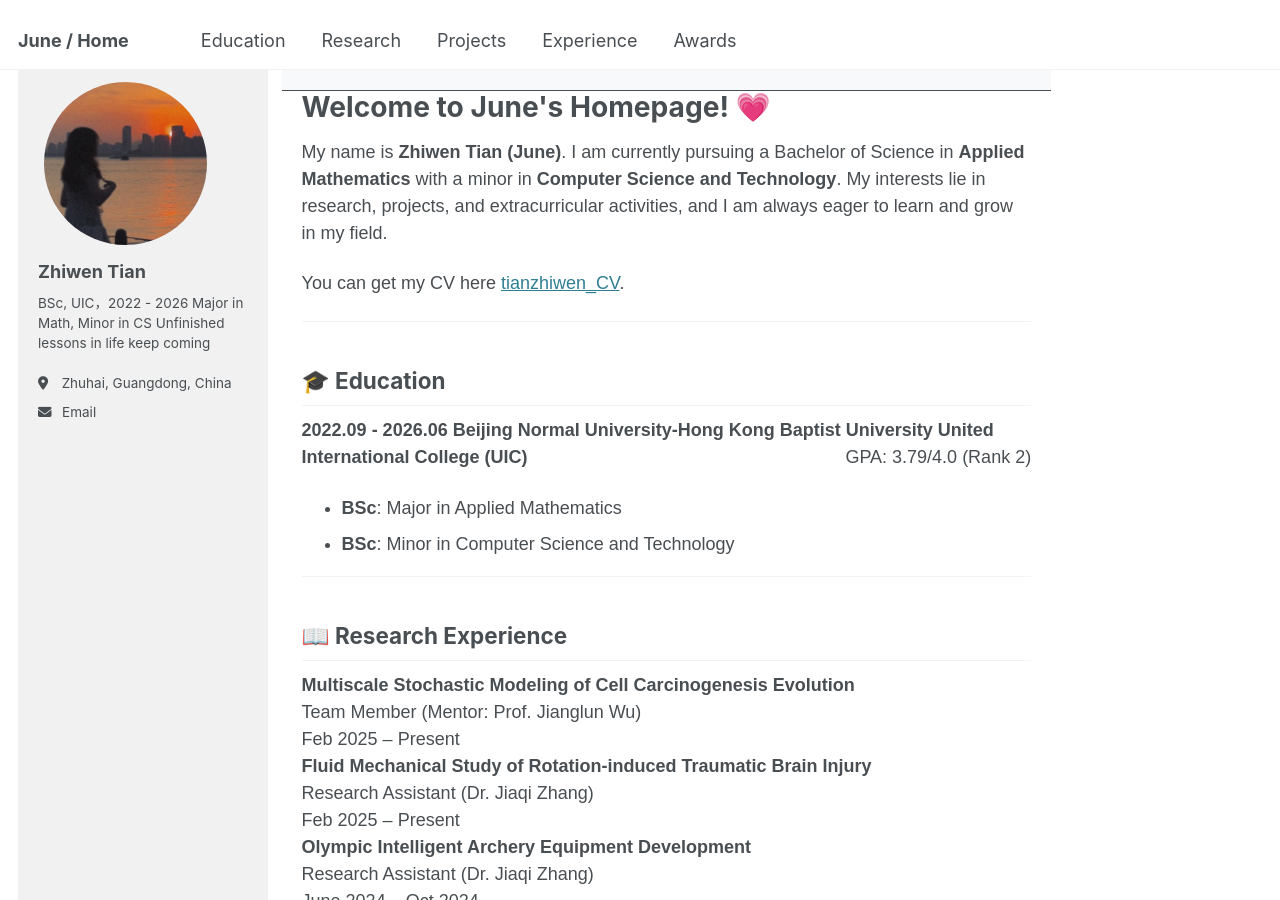
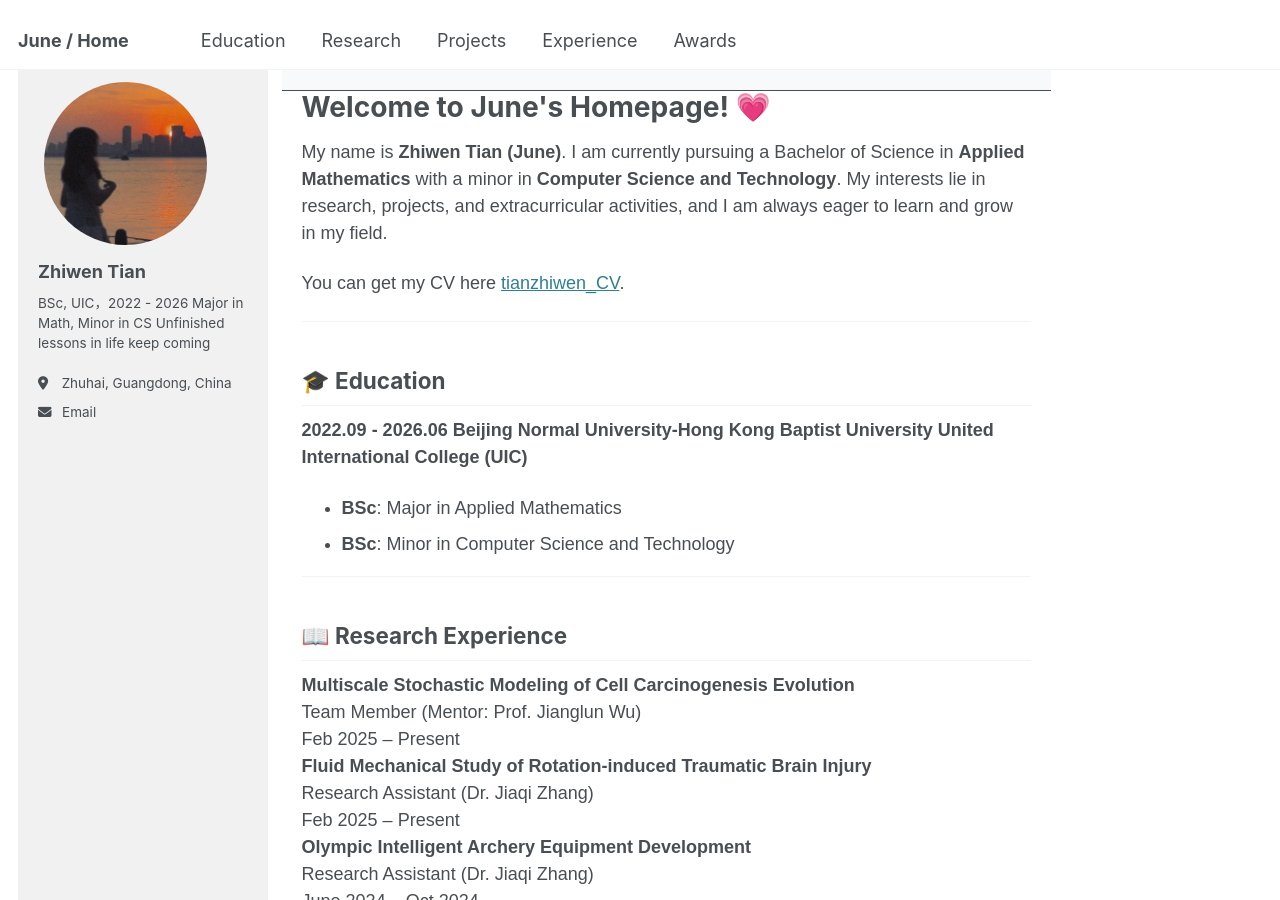
Before and after one commit to Orange1207/Orange1207.github.io, a Jekyll site: the page built from _pages/about.md, in a window 1280 px wide and 900 px high. Built offline with Jekyll 4.4.1, drawn with Linux system fonts in a browser that asks for light colours.

Commit message:
Update about.md

```diff
--- a/_pages/about.md
+++ b/_pages/about.md
@@ -18,7 +18,7 @@ redirect_from:
   <hr>
 
   <h2>🎓 Education</h2>
-  <p><strong>2022.09 - 2026.06 Beijing Normal University-Hong Kong Baptist University United International College (UIC)</strong> <span style="float:right;">GPA: 3.79/4.0 (Rank 2)</span></p>
+  <p><strong>2022.09 - 2026.06 Beijing Normal University-Hong Kong Baptist University United International College (UIC)</strong> </p>
   <ul>
     <li><strong>BSc</strong>: Major in Applied Mathematics</li>
     <li><strong>BSc</strong>: Minor in Computer Science and Technology</li>
```
